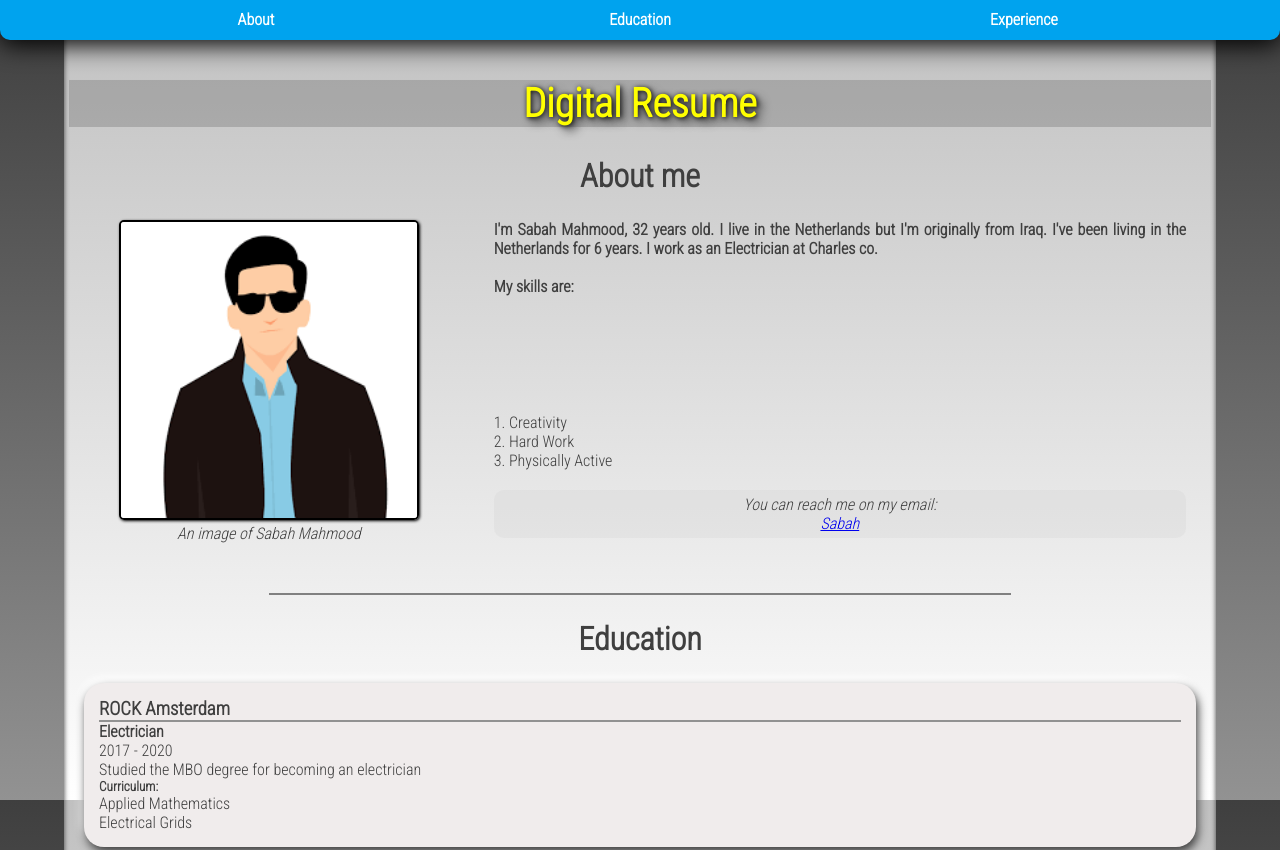
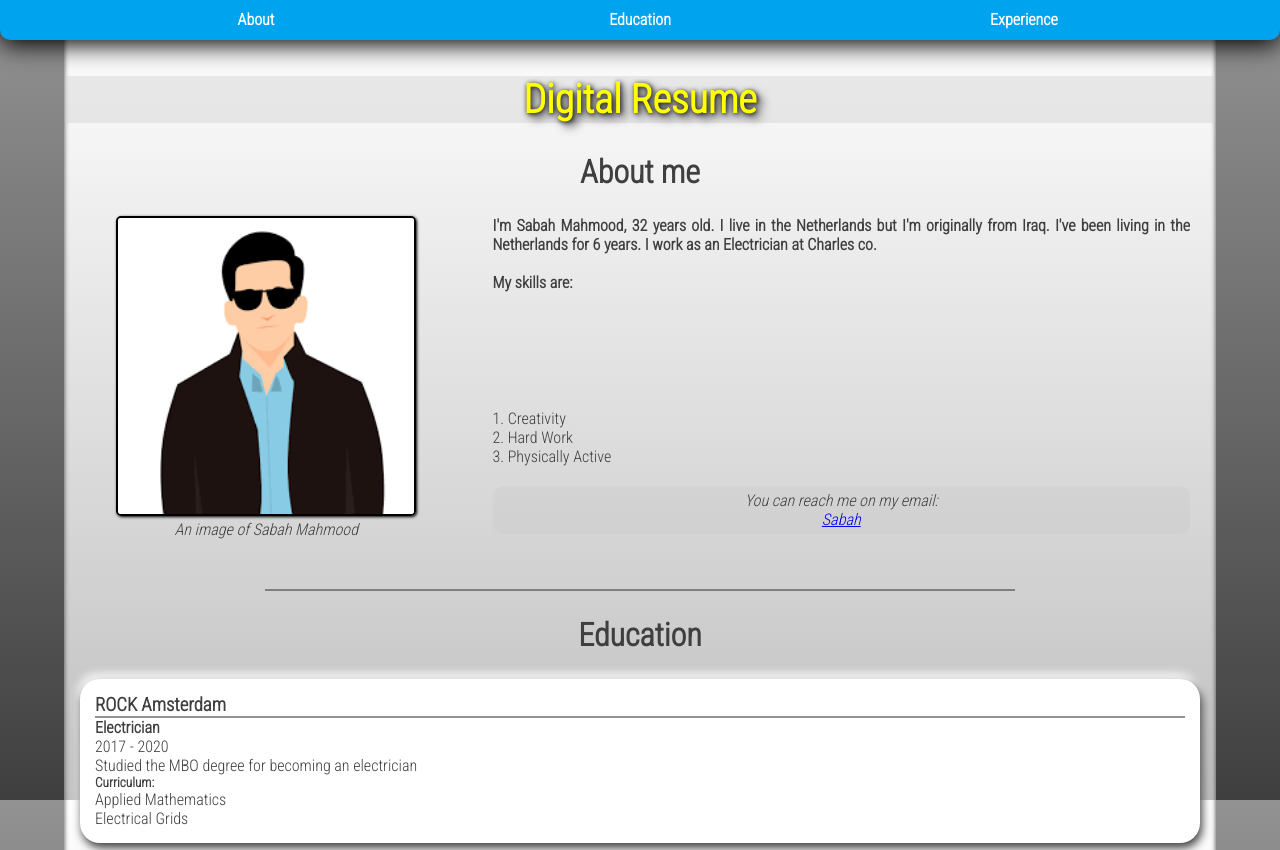
Before and after one commit to cometbroom/HYF-Module-HTMLCSSGIT, a plain HTML site: page week1/index.html in a window 1280 px wide. Shown: the top 850 px of the page. Drawn offline with Linux system fonts and the light colour scheme.

Commit message:
refined style week1

```diff
--- a/week1/style.css
+++ b/week1/style.css
@@ -26,7 +26,7 @@ html {
 /* Background gradient that is fixed to scroll */
 body {
     font-family: "Roboto Condensed", sans-serif;
-    background: linear-gradient(var(--dark-gray), var(--light-gray)) fixed;
+    background: linear-gradient(var(--light-gray), var(--dark-gray)) fixed;
     color: #3f3f3f;
 }
 
@@ -107,7 +107,7 @@ allowing the user to click anywhere on the element.
 
 /* 80% width and centering for design. */
 .page-body {
-    background: linear-gradient(silver, white) fixed;
+    background: linear-gradient(white, silver) fixed;
     width: 80%;
     display: block;
     margin-left: auto;
@@ -118,14 +118,14 @@ allowing the user to click anywhere on the element.
     But in either case, it's an inward shadow and it looks good.
     */
     box-shadow: inset 0px 2px 5px;
-    padding: 5px;
+    padding: 1px;
 }
 
 .page-body h1 {
     margin-top: 75px;
     font-size: 2.5em;
     text-align: center;
-    background-color: rgba(121, 121, 121, 0.4);
+    background-color: rgba(206, 205, 205, 0.4);
     color: yellow;
     text-shadow: 1px 1px 5px black, 5px 5px 10px var(--dark-gray);
 }
@@ -221,7 +221,7 @@ Responsiveness
     margin: 25px 15px;
     padding: 15px 15px;
     border-radius: 20px;
-    background-color: rgb(240, 236, 236);
+    background-color: rgb(255, 255, 255);
     box-shadow: 2px 5px 10px var(--dark-gray), -2px -5px 10px white;
 }
 
```
